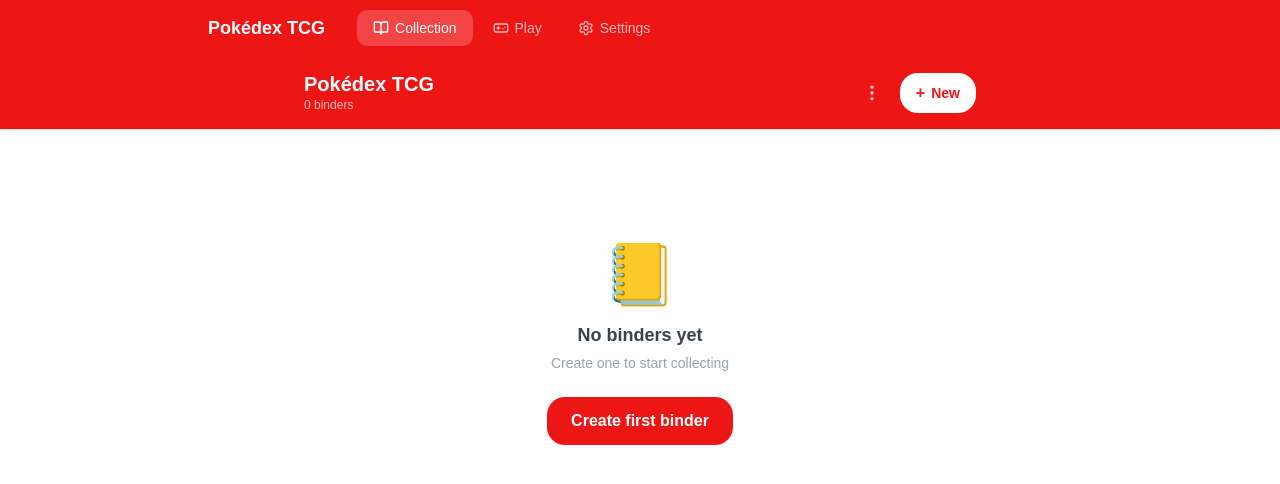
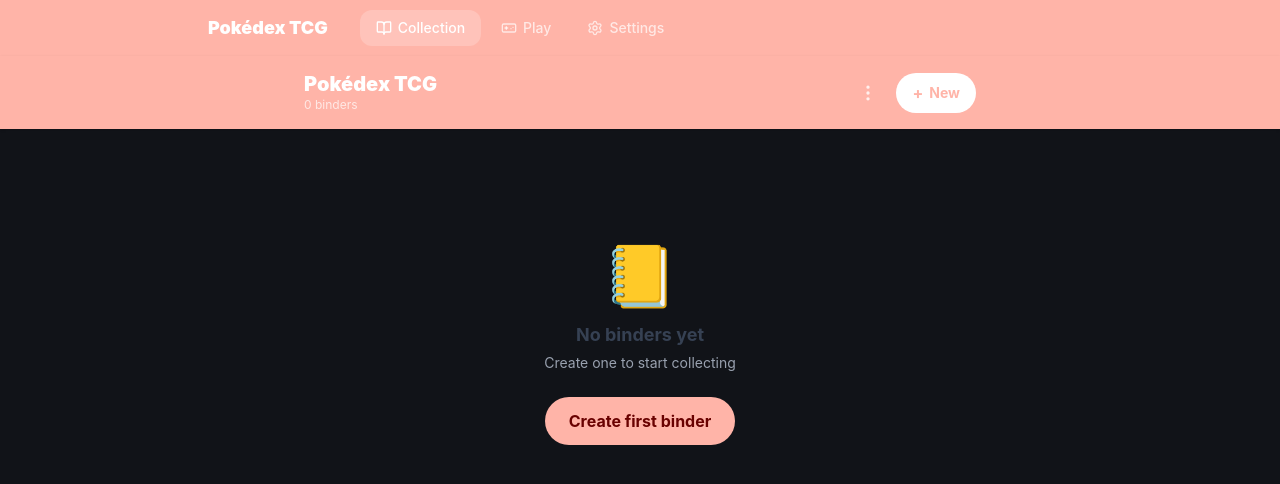
Before and after one commit to wellsm/pokemon-tools, a React (Vite) app: page /colecao in a window 1280 px wide. Shown: the top 484 px of the page. Built offline with nearby package versions, Linux system fonts and the light colour scheme.

Commit message:
feat: apply M3 dark tokens and switch font to Inter

```diff
--- a/src/index.css
+++ b/src/index.css
@@ -1,175 +1,128 @@
 @import "tailwindcss";
 @import "tw-animate-css";
 @import "shadcn/tailwind.css";
-@import "@fontsource-variable/geist";
+@import "@fontsource-variable/inter";
 
 @custom-variant dark (&:is(.dark *));
 
 @theme {
-  --font-sans: -apple-system, BlinkMacSystemFont, 'Segoe UI', Roboto, Oxygen, Ubuntu, Cantarell, sans-serif;
+  --font-sans: 'Inter Variable', -apple-system, BlinkMacSystemFont, 'Segoe UI', Roboto, sans-serif;
+  --font-heading: var(--font-sans);
 }
 
 @theme inline {
-  --font-heading: var(--font-sans);
-  --font-sans: 'Geist Variable', sans-serif;
-  --color-sidebar-ring: var(--sidebar-ring);
-  --color-sidebar-border: var(--sidebar-border);
-  --color-sidebar-accent-foreground: var(--sidebar-accent-foreground);
-  --color-sidebar-accent: var(--sidebar-accent);
-  --color-sidebar-primary-foreground: var(--sidebar-primary-foreground);
-  --color-sidebar-primary: var(--sidebar-primary);
-  --color-sidebar-foreground: var(--sidebar-foreground);
-  --color-sidebar: var(--sidebar);
-  --color-chart-5: var(--chart-5);
-  --color-chart-4: var(--chart-4);
-  --color-chart-3: var(--chart-3);
-  --color-chart-2: var(--chart-2);
-  --color-chart-1: var(--chart-1);
-  --color-ring: var(--ring);
-  --color-input: var(--input);
-  --color-border: var(--border);
-  --color-destructive: var(--destructive);
-  --color-accent-foreground: var(--accent-foreground);
-  --color-accent: var(--accent);
-  --color-muted-foreground: var(--muted-foreground);
-  --color-muted: var(--muted);
-  --color-secondary-foreground: var(--secondary-foreground);
+  /* Material 3 surface tokens (DESIGN.md frontmatter — source of truth) */
+  --color-background: var(--background);
+  --color-on-background: var(--on-background);
+  --color-surface: var(--surface);
+  --color-surface-dim: var(--surface-dim);
+  --color-surface-bright: var(--surface-bright);
+  --color-surface-container-lowest: var(--surface-container-lowest);
+  --color-surface-container-low: var(--surface-container-low);
+  --color-surface-container: var(--surface-container);
+  --color-surface-container-high: var(--surface-container-high);
+  --color-surface-container-highest: var(--surface-container-highest);
+  --color-on-surface: var(--on-surface);
+  --color-on-surface-variant: var(--on-surface-variant);
+  --color-outline: var(--outline);
+  --color-outline-variant: var(--outline-variant);
+  --color-primary: var(--primary);
+  --color-on-primary: var(--on-primary);
+  --color-primary-container: var(--primary-container);
+  --color-on-primary-container: var(--on-primary-container);
   --color-secondary: var(--secondary);
-  --color-primary-foreground: var(--primary-foreground);
-  --color-primary: var(--primary);
-  --color-popover-foreground: var(--popover-foreground);
-  --color-popover: var(--popover);
-  --color-card-foreground: var(--card-foreground);
-  --color-card: var(--card);
-  --color-foreground: var(--foreground);
-  --color-background: var(--background);
-  --radius-sm: calc(var(--radius) * 0.6);
-  --radius-md: calc(var(--radius) * 0.8);
-  --radius-lg: var(--radius);
-  --radius-xl: calc(var(--radius) * 1.4);
-  --radius-2xl: calc(var(--radius) * 1.8);
-  --radius-3xl: calc(var(--radius) * 2.2);
-  --radius-4xl: calc(var(--radius) * 2.6);
+  --color-on-secondary: var(--on-secondary);
+  --color-secondary-container: var(--secondary-container);
+  --color-on-secondary-container: var(--on-secondary-container);
+  --color-tertiary: var(--tertiary);
+  --color-on-tertiary: var(--on-tertiary);
+  --color-error: var(--error);
+  --color-on-error: var(--on-error);
+  --color-error-container: var(--error-container);
+  --color-on-error-container: var(--on-error-container);
+
+  /* shadcn-compatible aliases (so existing primitives keep working) */
+  --color-foreground: var(--on-surface);
+  --color-card: var(--surface-container);
+  --color-card-foreground: var(--on-surface);
+  --color-popover: var(--surface-container-high);
+  --color-popover-foreground: var(--on-surface);
+  --color-primary-foreground: var(--on-primary);
+  --color-secondary-foreground: var(--on-secondary);
+  --color-muted: var(--surface-container-low);
+  --color-muted-foreground: var(--on-surface-variant);
+  --color-accent: var(--surface-container-high);
+  --color-accent-foreground: var(--on-surface);
+  --color-destructive: var(--error);
+  --color-border: var(--outline-variant);
+  --color-input: var(--surface-container);
+  --color-ring: var(--primary-container);
+
+  --radius-sm: 0.25rem;
+  --radius-md: 0.5rem;
+  --radius-lg: 0.75rem;
+  --radius-xl: 1rem;
+  --radius-2xl: 1.5rem;
 }
 
-:root {
-  --background: oklch(1 0 0);
-  --foreground: oklch(0.145 0 0);
-  --card: oklch(0.97 0 0);
-  --card-foreground: oklch(0.145 0 0);
-  --popover: oklch(1 0 0);
-  --popover-foreground: oklch(0.145 0 0);
-  --primary: #EE1515;
-  --primary-foreground: #ffffff;
-  --secondary: oklch(0.97 0 0);
-  --secondary-foreground: oklch(0.205 0 0);
-  --muted: oklch(0.97 0 0);
-  --muted-foreground: oklch(0.556 0 0);
-  --accent: oklch(0.97 0 0);
-  --accent-foreground: oklch(0.205 0 0);
-  --destructive: oklch(0.577 0.245 27.325);
-  --border: oklch(0.922 0 0);
-  --input: oklch(0.922 0 0);
-  --ring: #EE1515;
-  --chart-1: oklch(0.87 0 0);
-  --chart-2: oklch(0.556 0 0);
-  --chart-3: oklch(0.439 0 0);
-  --chart-4: oklch(0.371 0 0);
-  --chart-5: oklch(0.269 0 0);
-  --radius: 0.625rem;
-  --sidebar: oklch(0.985 0 0);
-  --sidebar-foreground: oklch(0.145 0 0);
-  --sidebar-primary: oklch(0.205 0 0);
-  --sidebar-primary-foreground: oklch(0.985 0 0);
-  --sidebar-accent: oklch(0.97 0 0);
-  --sidebar-accent-foreground: oklch(0.205 0 0);
-  --sidebar-border: oklch(0.922 0 0);
-  --sidebar-ring: oklch(0.708 0 0);
-}
-
-.dark {
-  --background: oklch(0.145 0 0);
-  --foreground: oklch(0.985 0 0);
-  --card: oklch(0.205 0 0);
-  --card-foreground: oklch(0.985 0 0);
-  --popover: oklch(0.205 0 0);
-  --popover-foreground: oklch(0.985 0 0);
-  --primary: #EE1515;
-  --primary-foreground: #ffffff;
-  --secondary: oklch(0.269 0 0);
-  --secondary-foreground: oklch(0.985 0 0);
-  --muted: oklch(0.269 0 0);
-  --muted-foreground: oklch(0.708 0 0);
-  --accent: oklch(0.269 0 0);
-  --accent-foreground: oklch(0.985 0 0);
-  --destructive: oklch(0.704 0.191 22.216);
-  --border: oklch(1 0 0 / 10%);
-  --input: oklch(1 0 0 / 15%);
-  --ring: #EE1515;
-  --chart-1: oklch(0.87 0 0);
-  --chart-2: oklch(0.556 0 0);
-  --chart-3: oklch(0.439 0 0);
-  --chart-4: oklch(0.371 0 0);
-  --chart-5: oklch(0.269 0 0);
-  --sidebar: oklch(0.205 0 0);
-  --sidebar-foreground: oklch(0.985 0 0);
-  --sidebar-primary: oklch(0.488 0.243 264.376);
-  --sidebar-primary-foreground: oklch(0.985 0 0);
-  --sidebar-accent: oklch(0.269 0 0);
-  --sidebar-accent-foreground: oklch(0.985 0 0);
-  --sidebar-border: oklch(1 0 0 / 10%);
-  --sidebar-ring: oklch(0.556 0 0);
-}
-
-@keyframes card-highlight {
-
-  0%,
-  100% {
-    box-shadow: 0 0 0 2px #fbbf24, 0 0 8px 3px rgba(251, 191, 36, 0.35);
-  }
-
-  50% {
-    box-shadow: 0 0 0 4px #f59e0b, 0 0 18px 5px rgba(245, 158, 11, 0.55);
-  }
-}
-
-.card-highlighted {
-  animation: card-highlight 0.85s ease-in-out infinite;
-  border-color: #fbbf24 !important;
+:root, .dark {
+  /* M3 tokens from DESIGN.md frontmatter */
+  --background: #111318;
+  --on-background: #e2e2e8;
+  --surface: #111318;
+  --surface-dim: #111318;
+  --surface-bright: #37393e;
+  --surface-container-lowest: #0c0e12;
+  --surface-container-low: #1a1c20;
+  --surface-container: #1e2024;
+  --surface-container-high: #282a2e;
+  --surface-container-highest: #333539;
+  --on-surface: #e2e2e8;
+  --on-surface-variant: #ebbbb4;
+  --outline: #b18780;
+  --outline-variant: #603e39;
+  --primary: #ffb4a8;
+  --on-primary: #690100;
+  --primary-container: #ff5540;
+  --on-primary-container: #5c0000;
+  --secondary: #bdf4ff;
+  --on-secondary: #00363d;
+  --secondary-container: #00e3fd;
+  --on-secondary-container: #00616d;
+  --tertiary: #c7c6c6;
+  --on-tertiary: #303031;
+  --error: #ffb4ab;
+  --on-error: #690005;
+  --error-container: #93000a;
+  --on-error-container: #ffdad6;
 }
 
 @layer base {
-  * {
-    @apply border-border outline-ring/50;
+  html, body {
+    background: var(--background);
+    color: var(--on-surface);
   }
-
-  body {
-    @apply bg-background text-foreground;
-  }
-
   html {
     @apply font-sans;
   }
+  /* Force dark theme for V1 (Dark Mode First per DESIGN.md) */
+  html { color-scheme: dark; }
+}
+
+/* keep existing animations */
+@keyframes card-highlight {
+  0%, 100% { box-shadow: 0 0 0 2px var(--primary), 0 0 8px 3px rgba(255, 85, 64, 0.35); }
+  50%      { box-shadow: 0 0 0 4px var(--primary-container), 0 0 18px 5px rgba(255, 85, 64, 0.55); }
+}
+.card-highlighted {
+  animation: card-highlight 0.85s ease-in-out infinite;
+  border-color: var(--primary) !important;
 }
 
 @keyframes coin-flip {
-  0% {
-    transform: rotateY(0deg) translateY(0);
-  }
-
-  30% {
-    transform: rotateY(540deg) translateY(-30px);
-  }
-
-  70% {
-    transform: rotateY(1080deg) translateY(-10px);
-  }
-
-  100% {
-    transform: rotateY(1440deg) translateY(0);
-  }
+  0%   { transform: rotateY(0deg)    translateY(0); }
+  30%  { transform: rotateY(540deg)  translateY(-30px); }
+  70%  { transform: rotateY(1080deg) translateY(-10px); }
+  100% { transform: rotateY(1440deg) translateY(0); }
 }
-
-.coin-flipping {
-  animation: coin-flip 1s ease-in-out;
-}
+.coin-flipping { animation: coin-flip 1s ease-in-out; }
--- a/src/main.tsx
+++ b/src/main.tsx
@@ -2,10 +2,6 @@
 import { createRoot } from 'react-dom/client'
 import './index.css'
 import App from './App'
-import { useSettingsStore } from './settings-store'
-
-// Hydrate settings to apply dark class on load
-useSettingsStore.getState()
 
 createRoot(document.getElementById('root')!).render(
   <StrictMode>
```
